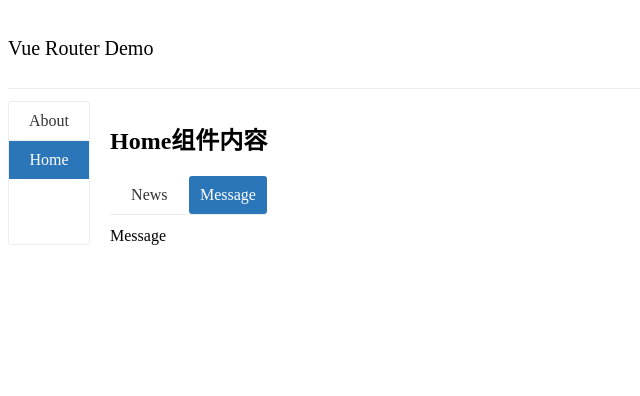
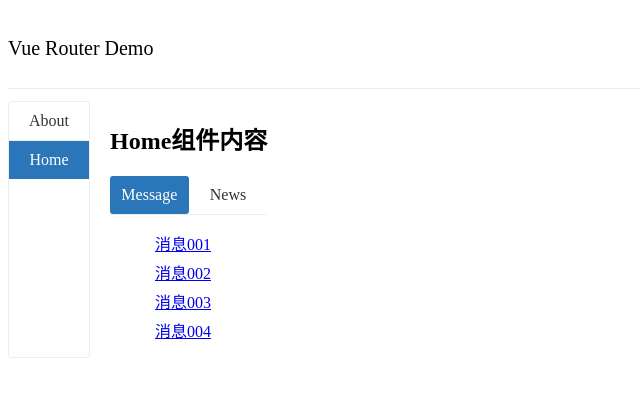
Before and after one commit to 1684838553/frontendFramework, a Vue app in the folder vue-router/: page /#/home/message in a window 1280 px wide. Shown: the top 396 px of the page, without its empty margins (0-640 px from the left). Built offline with nearby package versions, Linux system fonts and the light colour scheme; the HTML template or start-up script is replaced by a standard one.

Commit message:
路由的query参数

```diff
--- /dev/null
+++ b/vue-router/src/components/Detail.vue
@@ -0,0 +1,17 @@
+<template>
+  <div class="detail">
+    <div>这是消息{{$route.query.id}},即将展示消息详情</div>
+    <div>详细详情：{{$route.query.title}}</div>
+  </div>
+</template>
+
+<script>
+
+export default {
+  name: "Detail"
+};
+</script>
+
+<style scoped>
+
+</style>
--- a/vue-router/src/components/Home.vue
+++ b/vue-router/src/components/Home.vue
@@ -5,14 +5,14 @@
         <router-link
           class="list-group-item"
           active-class="active"
-          to="/home/news"
-          >News</router-link
+          to="/home/message"
+          >Message</router-link
         >
         <router-link
           class="list-group-item"
           active-class="active"
-          to="/home/message"
-          >Message</router-link
+          to="/home/news"
+          >News</router-link
         >
       </div>
     <router-view></router-view>
--- a/vue-router/src/components/Message.vue
+++ b/vue-router/src/components/Message.vue
@@ -1,20 +1,46 @@
 <template>
   <div class="message">
-    Message
+    <ul>
+        <li v-for="message in messageList" :key="message.id">
+            <!-- 跳转路由并携带query参数，to的字符串写法 -->
+            <!-- <router-link :to="`/home/message/detail?id=${message.id}&title=${message.title}`">{{message.title}}</router-link> -->
+
+            <!-- 跳转路由并携带query参数，to的对象写法 -->
+            <router-link :to="{
+                path: '/home/message/detail',
+                query: {
+                    id: message.id,
+                    title: message.title
+                }
+            }">{{message.title}}</router-link>
+        </li>
+    </ul>
+    <router-view></router-view>
   </div>
 </template>
 
 <script>
+import Detail from './Detail';
 
 export default {
   name: "Message",
+  comments: { Detail },
   data() {
     return {
+        messageList: [
+            { id: '001', title: '消息001'},
+            { id: '002', title: '消息002'},
+            { id: '003', title: '消息003'},
+            { id: '004', title: '消息004'},
+        ]
     };
   },
 };
 </script>
 
 <style scoped>
-
+li {
+    list-style: none;
+    margin: 5px;
+}
 </style>
```
Also changed, not shown: vue-router/src/router/index.js (+8 -1 lines), 1 other file (tests, documents, lock files or other folders).
